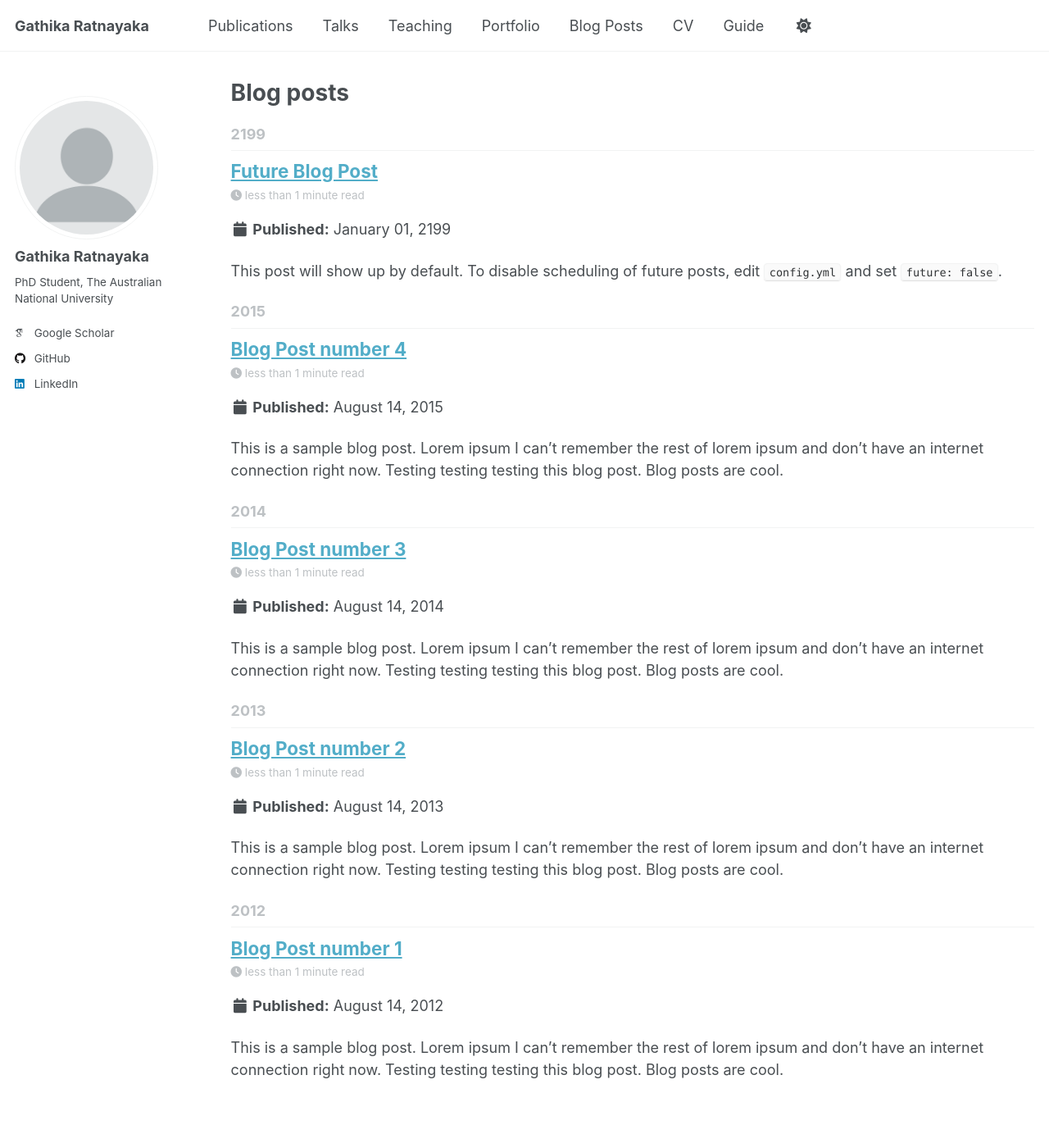
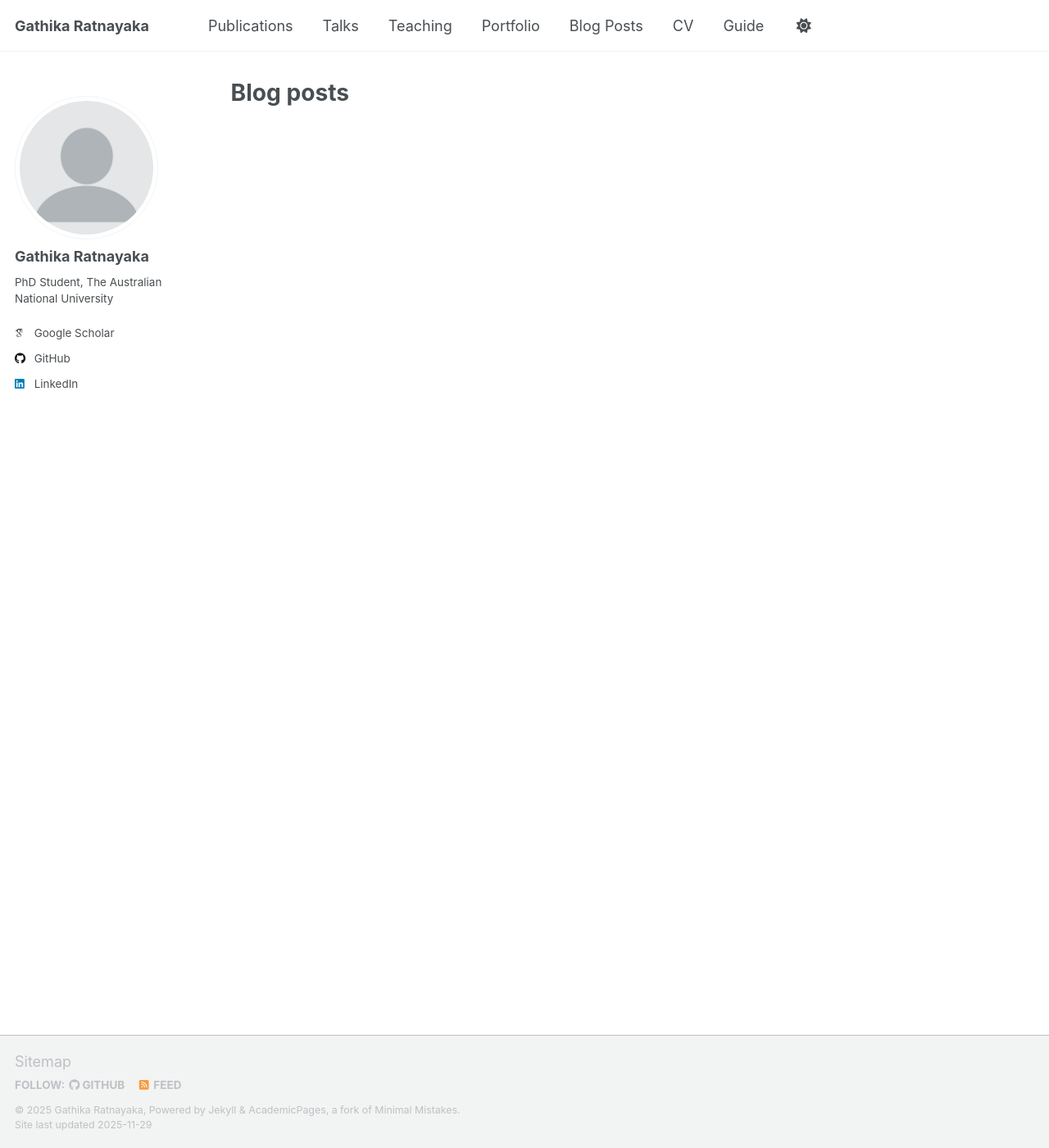
Before and after one commit to Gathika94/gathika94.github.io, a Jekyll site: the page built from _pages/year-archive.html, in a window 1280 px wide and 1400 px high. Shown: the whole window at 82% size. Built offline with Jekyll 4.4.1, drawn with Linux system fonts in a browser that asks for light colours; some web fonts are replaced; a script that is not in the unit is left out.

Commit message:
modifications

```diff
--- a/_posts/2012-08-14-blog-post-1.md
+++ /dev/null
@@ -1,20 +0,0 @@
----
-title: 'Blog Post number 1'
-date: 2012-08-14
-permalink: /posts/2012/08/blog-post-1/
-tags:
-  - cool posts
-  - category1
-  - category2
----
-
-This is a sample blog post. Lorem ipsum I can't remember the rest of lorem ipsum and don't have an internet connection right now. Testing testing testing this blog post. Blog posts are cool.
-
-Headings are cool
-======
-
-You can have many headings
-======
-
-Aren't headings cool?
-------
--- a/_posts/2013-08-14-blog-post-2.md
+++ /dev/null
@@ -1,20 +0,0 @@
----
-title: 'Blog Post number 2'
-date: 2013-08-14
-permalink: /posts/2013/08/blog-post-2/
-tags:
-  - cool posts
-  - category1
-  - category2
----
-
-This is a sample blog post. Lorem ipsum I can't remember the rest of lorem ipsum and don't have an internet connection right now. Testing testing testing this blog post. Blog posts are cool.
-
-Headings are cool
-======
-
-You can have many headings
-======
-
-Aren't headings cool?
-------
--- a/_posts/2014-08-14-blog-post-3.md
+++ /dev/null
@@ -1,20 +0,0 @@
----
-title: 'Blog Post number 3'
-date: 2014-08-14
-permalink: /posts/2014/08/blog-post-3/
-tags:
-  - cool posts
-  - category1
-  - category2
----
-
-This is a sample blog post. Lorem ipsum I can't remember the rest of lorem ipsum and don't have an internet connection right now. Testing testing testing this blog post. Blog posts are cool.
-
-Headings are cool
-======
-
-You can have many headings
-======
-
-Aren't headings cool?
-------
--- a/_posts/2199-01-01-future-post.md
+++ /dev/null
@@ -1,11 +0,0 @@
----
-title: 'Future Blog Post'
-date: 2199-01-01
-permalink: /posts/2012/08/blog-post-4/
-tags:
-  - cool posts
-  - category1
-  - category2
----
-
-This post will show up by default. To disable scheduling of future posts, edit `config.yml` and set `future: false`.
```
Also changed, not shown: _pages/cv-json.md (+2 -11 lines), _pages/cv.md (+1 -4 lines), _posts/2015-08-14-blog-post-4.md (deleted, +0 -20 lines).
